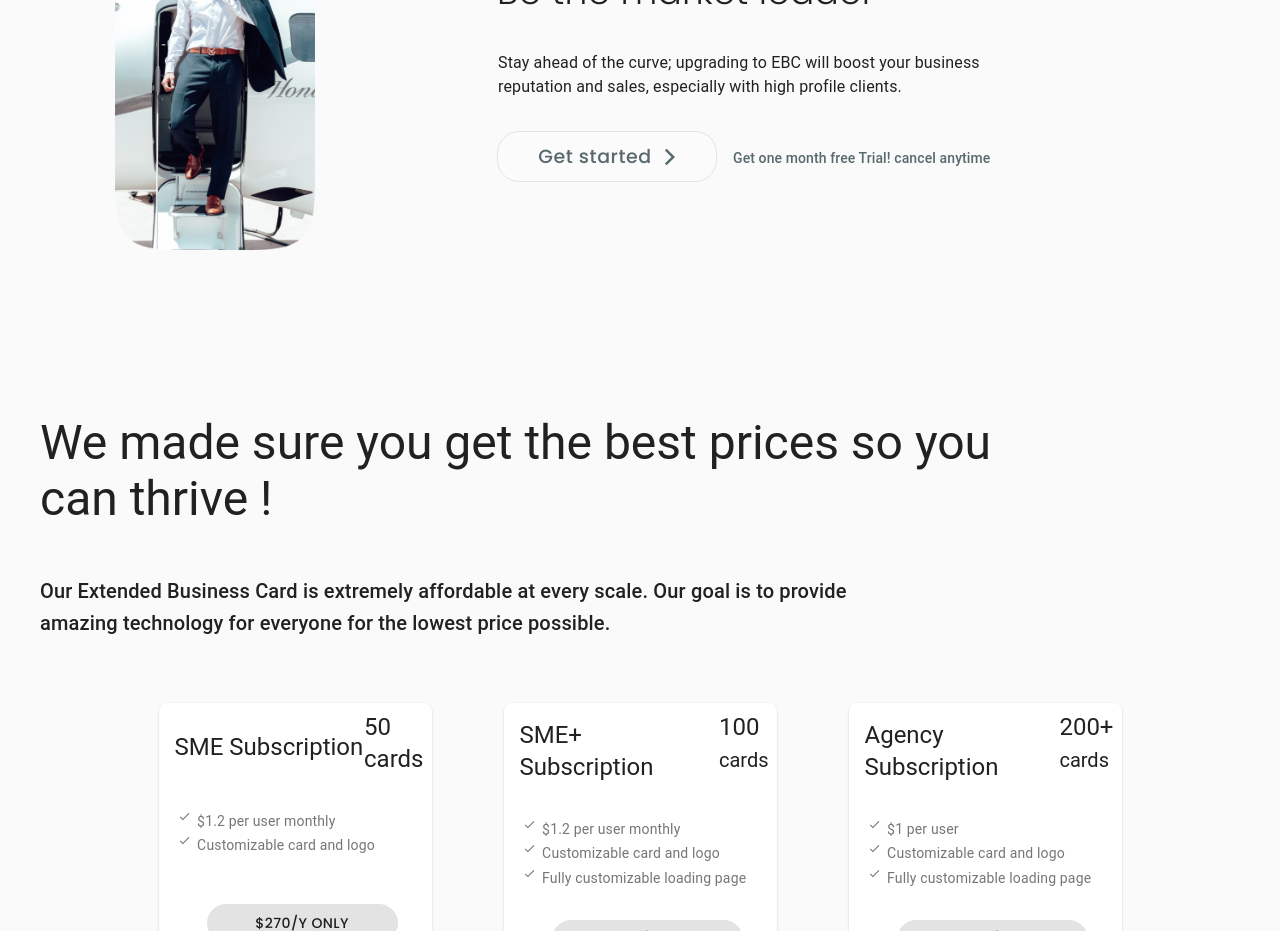
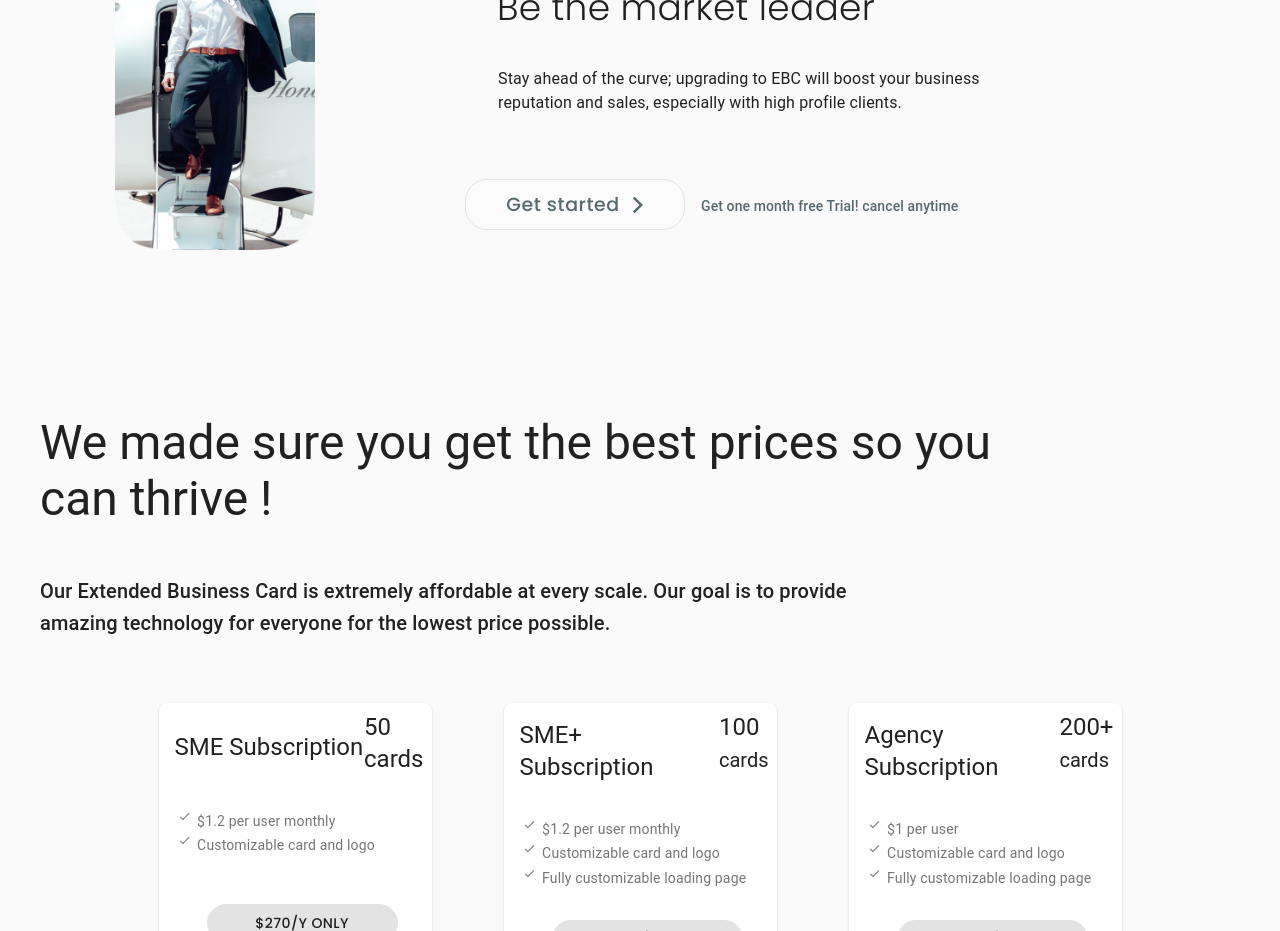
Before and after one commit to bitsbysalih/landing-page, a Next.js app: page / in a window 1280 px wide. Shown: the part 2140-3071 px from the top of the page. Built offline with nearby package versions, Linux system fonts and the light colour scheme; a web font is replaced by a local one.

Commit message:
style button

```diff
--- a/components/Button/StyleButton.jsx
+++ b/components/Button/StyleButton.jsx
@@ -4,6 +4,15 @@ import { Button, Typography } from "@material-ui/core";
 
 
 const useStyles = makeStyles((theme) => ({
+  div:{
+    '@media only screen and (max-width: 600px)': {
+
+      display: "flex",
+      justifyContent: "center",
+      alignItems: "center",
+
+    },
+  },
   button: {
     border: "1.5px solid #E3E3E3",
     background: "#FBFBFB",
@@ -15,9 +24,6 @@ const useStyles = makeStyles((theme) => ({
     fontFamily: "Poppins",
     textTransform: "none",
     color: "#58696D",
-    '@media only screen and (max-width: 600px)': {
-      margin:"auto 7rem",
-    },
   },
   typo :
   {
@@ -33,7 +39,7 @@ export default function StyleButton() {
   const classes = useStyles();
 
   return (
-    <div>
+    <div className={classes.div}>
       <Button
         className={classes.button}
         endIcon={<ArrowForwardIosSharpIcon />}
--- a/components/Card.jsx
+++ b/components/Card.jsx
@@ -35,7 +35,6 @@ const useStyles = makeStyles(() => ({
     textDecoration: "none",
     color: "#58696D",
     fontSize: "21px",
-   background:"red"
   },
 }));
 
@@ -63,10 +62,11 @@ export default function Hero() {
               Stay ahead of the curve; upgrading to EBC will boost your business{" "}
               <br /> reputation and sales, especially with high profile clients.
             </Typography>
-            <Link href="/contact">
 
+          </div>
+          <div>
+          <Link href="/contact">
           <a className={classes.link}>
-
           <StyleButton />
           </a>
           </Link>
```
